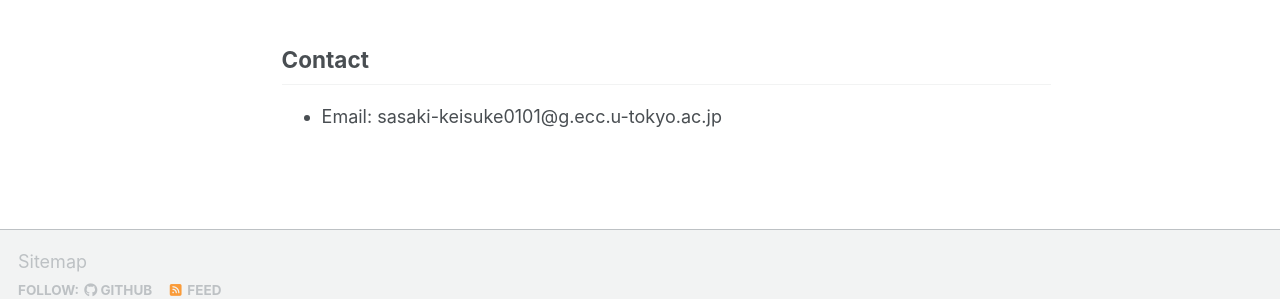
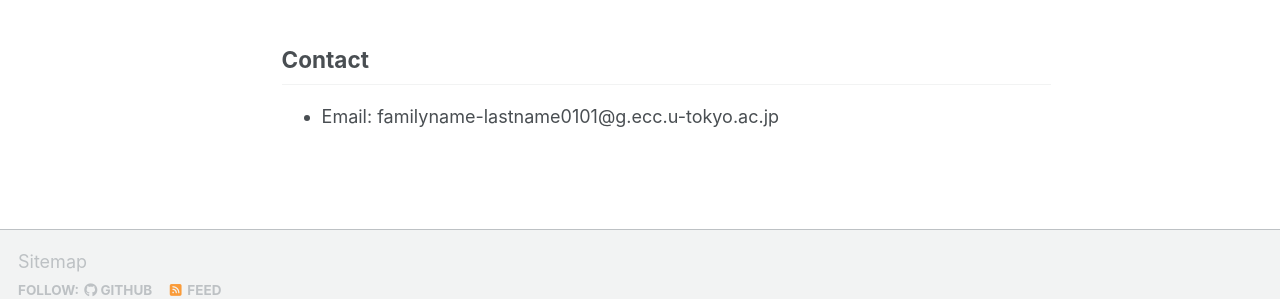
Before and after one commit to ksasaki-stats/ksasaki-stats.github.io, a Jekyll site: the page built from _pages/about.md, in a window 1280 px wide and 983 px high. Shown: the part 616-915 px from the top of the window. Built offline with Jekyll 4.4.1, drawn with Linux system fonts in a browser that asks for light colours; a script bundle is joined from its source files by our own code; library files that are not in the unit come from our copies.

Commit message:
Update about.md

```diff
--- a/_pages/about.md
+++ b/_pages/about.md
@@ -24,4 +24,4 @@
 
 ## Contact
 
-- Email: sasaki-keisuke0101@g.ecc.u-tokyo.ac.jp
+- Email: familyname-lastname0101@g.ecc.u-tokyo.ac.jp
```
